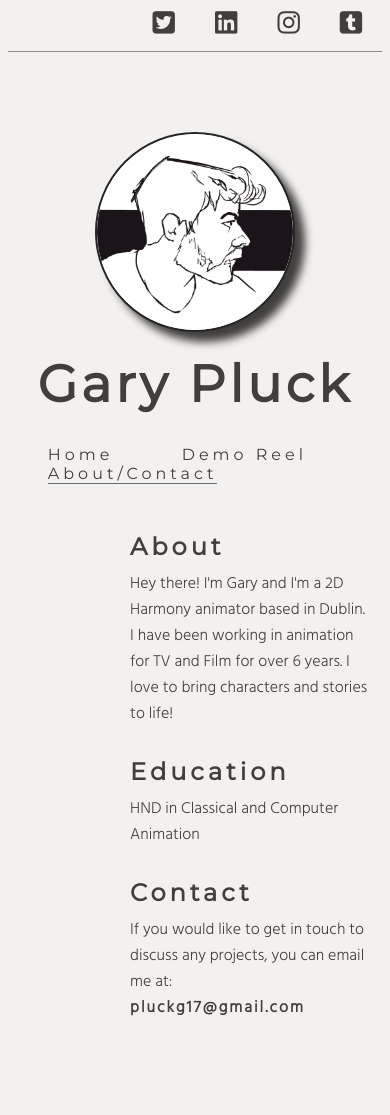
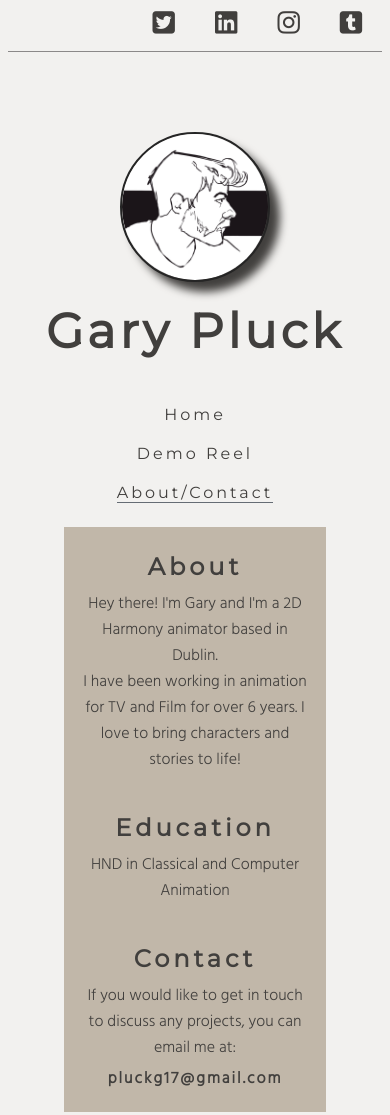
Before and after one commit to Gar-16/Animation-Portfolio-Project, a plain HTML site: page about.html in a window 390 px wide. Shown: the top 1115 px of the page. Drawn offline with Linux system fonts and the light colour scheme.

Commit message:
Add resonsiveness for different sizes

```diff
--- a/about.html
+++ b/about.html
@@ -77,8 +77,8 @@
 
     <!--About Section-->
     <main class="info">
-        <div>
-            <h2 class="about">About</h2>
+        <div class="about">
+            <h2>About</h2>
             <p>
                 Hey there! I'm Gary and I'm a 2D Harmony animator based in Dublin.
             </p>
@@ -89,15 +89,15 @@
             </p>
         </div>
 
-        <div>
-            <h2 class="education">Education</h2>
+        <div class="education">
+            <h2 >Education</h2>
             <p>
                 HND in Classical and Computer Animation
             </p>
         </div>
 
-        <div>
-            <h2 class="contact">Contact</h2>
+        <div class="contact">
+            <h2 >Contact</h2>
             <p>
                 If you would like to get in touch to discuss any projects, you can email me at:
             </p>
--- a/assets/css/style.css
+++ b/assets/css/style.css
@@ -4,7 +4,6 @@
     margin: 0;
     padding: 0;
     border: none;
-    background-color: #F2F1EF;
     box-sizing: border-box;
 }
 
@@ -17,6 +16,7 @@ body {
     min-height: 100vh;
     display: flex;
     flex-direction: column;
+    background-color: #F2F1EF;
 }
 
 /*"Topbar" of page containing icons*/
@@ -152,9 +152,6 @@ nav a {
     border-bottom: 1px solid #969696;
 }
 
-@media only screen and (max-width: 1920px) {}
-
-
 /*Styling for Get in Touch link*/
 
 .contact-container {
@@ -199,20 +196,16 @@ nav a {
 /*Styling for footer*/
 
 footer {
-    padding: 150px;
+    padding: 100px;
     display: flex;
     justify-content: center;
     border-top: 2px solid #413f3D;
-    background-color:
 
 
 }
 
-footer p {
-    background-color:
-}
+/*Styling for Video*/
 
-/*Styling for Video*/
 .demo-reel {
     display: flex;
     justify-content: center;
@@ -227,24 +220,83 @@ footer p {
 
 /*Styling for About page*/
 
+
 .info {
-    margin-top: 5%;
-    margin-left: 30%;
+    margin: 5% 15%;
+    text-align: justify;
+    background-color: #c1b7a9;
 }
 
 .info div {
-    padding: 10px;
+    padding: 15px;
 }
 
 .info h2 {
     padding: 10px 0px;
+    text-align: center;
 
 }
 
 .info p {
-    padding:0px;
+    padding: 0px;
+    text-align: center;
 }
 
 .info h4 {
     letter-spacing: 2px;
+    text-align: center;
+    padding: 5px 0px;
 }
+
+/*Media queries*/
+
+@media screen and (max-width: 1920px) {}
+
+
+@media screen and (max-width: 870px) {
+
+}
+
+@media screen and (max-width: 430px) {
+
+    #profile-photo {
+        height: 150px;
+    }
+
+    #logo {
+        font-size: 300%;
+        padding-top: 20px;
+    }
+
+    nav {
+        display: flex;
+        justify-content: center;
+        letter-spacing: 3px;
+        padding-top: 20px;
+
+    }
+
+    nav ul {
+        padding: 5px;
+    }
+
+    nav ul li {
+        display: flex;
+        justify-content: center;
+        margin-top: 20px;
+    }
+
+    .demo-reel {
+        padding-top: 0px;
+    }
+
+    .demo-reel iframe {
+        height: 300px;
+    }
+
+        .info {
+
+        }
+
+
+}
```
